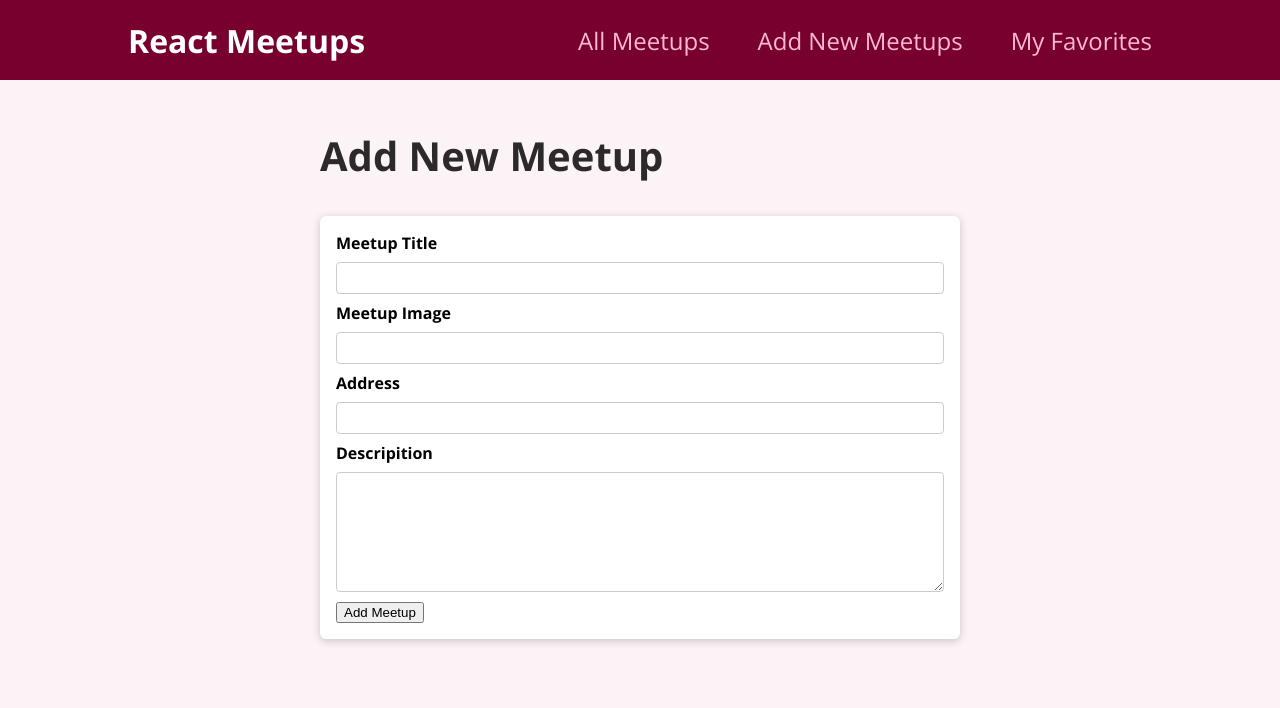
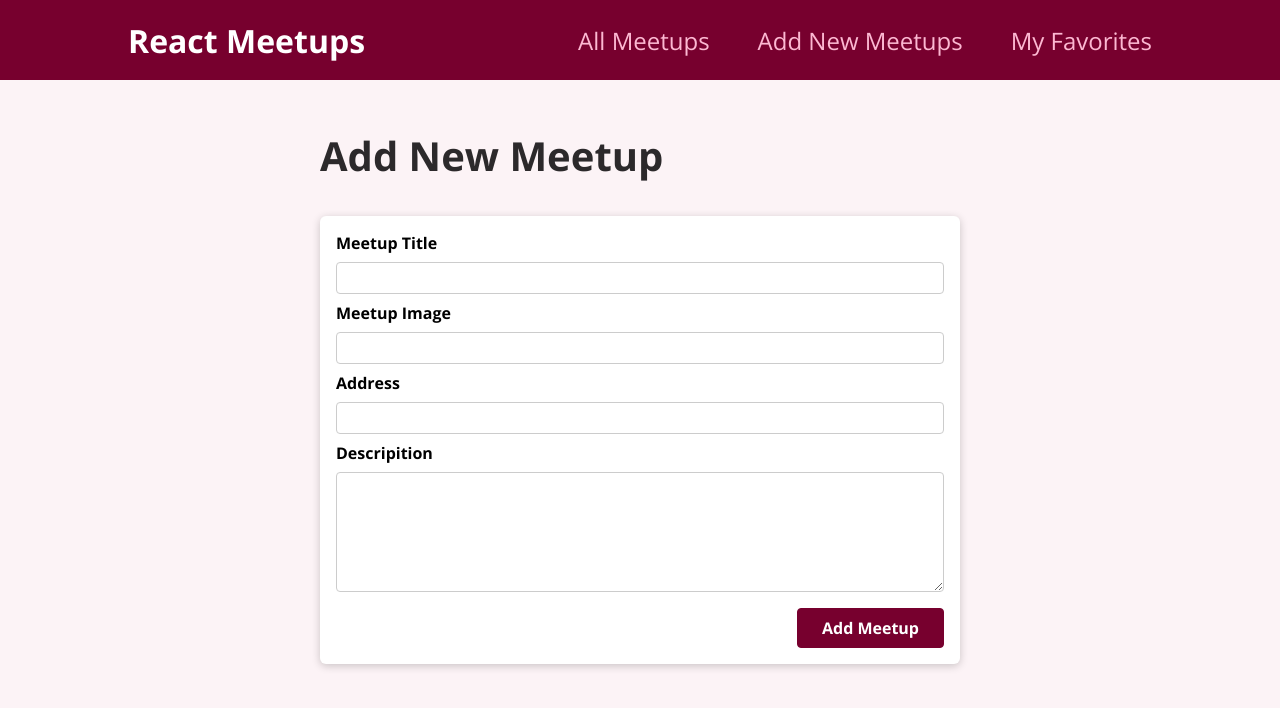
Before and after one commit to mbali-18/react-course, a React (Create React App) app: page /new-meetup in a window 1280 px wide. Shown: the top 708 px of the page. Built offline with nearby package versions, Linux system fonts and the light colour scheme.

Commit message:
fixed error

```diff
--- a/src/Components/meetups/NewMeetupForm.js
+++ b/src/Components/meetups/NewMeetupForm.js
@@ -20,7 +20,7 @@ function NewMeetupForm() {
           <label htmlFor="descripition">Descripition</label>
           <textarea id="descripition" required rows="5"></textarea>
         </div>
-        <div className={classes.action}>
+        <div className={classes.actions}>
           <button>Add Meetup</button>
         </div>
       </form>
```
